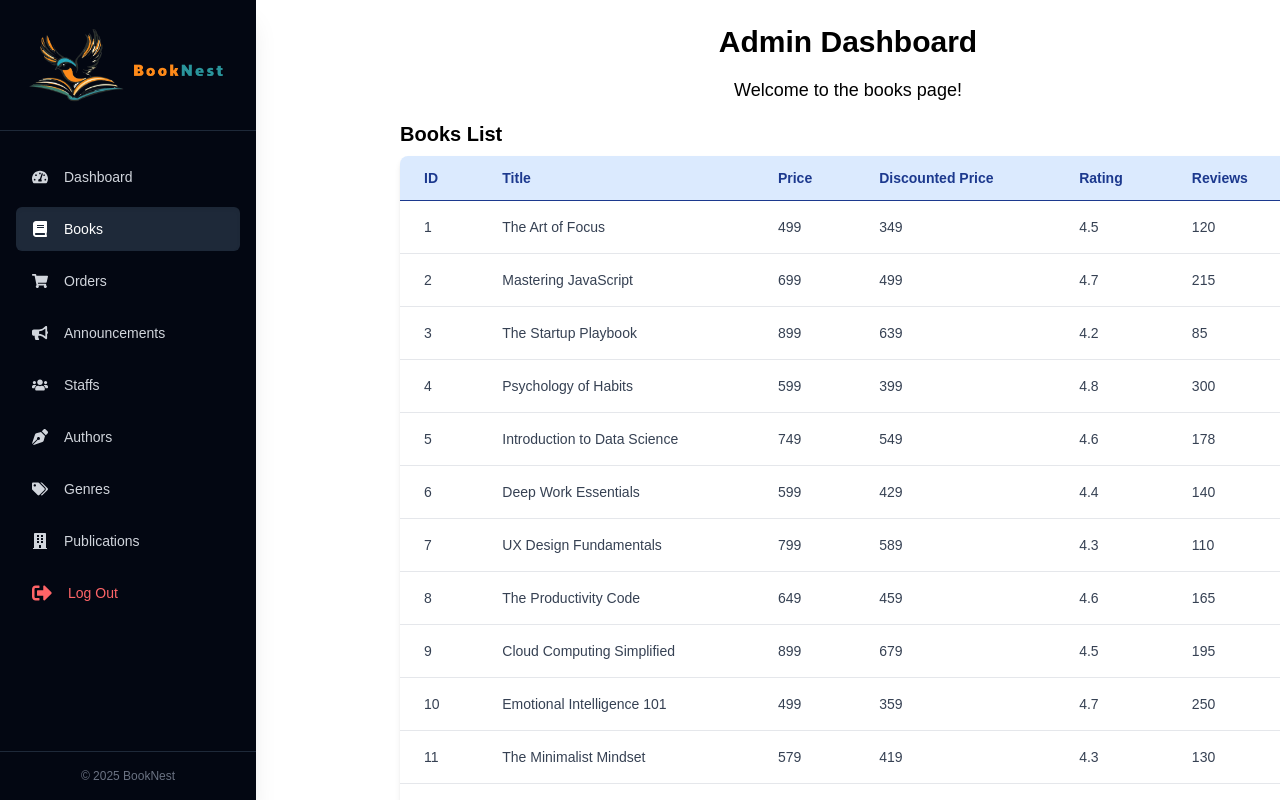
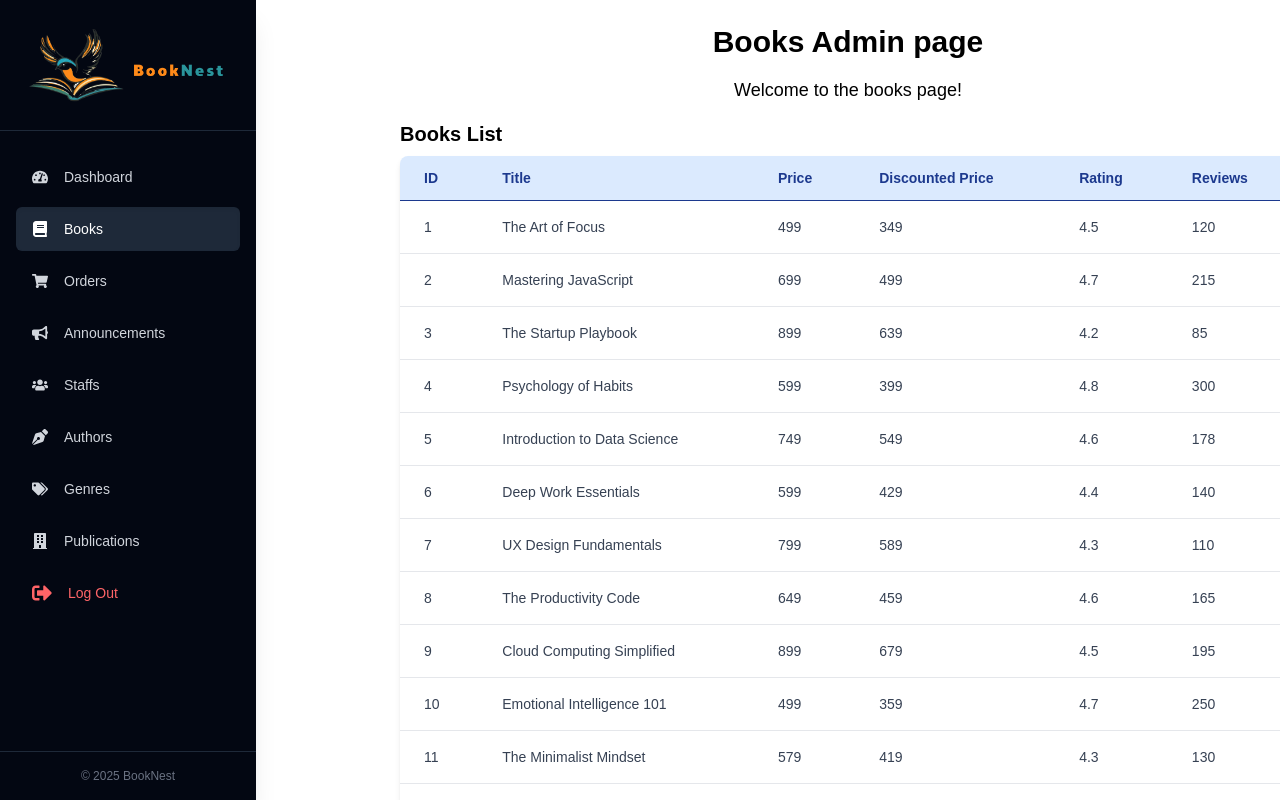
Before and after one commit to devrajKhadka-smiley/BookNest-Frontend, a React (Vite) app: page /admin/books in a window 1280 px wide. Shown: the top 800 px of the page. Built offline with nearby package versions, Linux system fonts and the light colour scheme.

Commit message:
Fix: message in books admin page

```diff
--- a/src/pages/admin/Books.jsx
+++ b/src/pages/admin/Books.jsx
@@ -33,7 +33,7 @@
 
   return (
     <div className="flex flex-col items-center justify-center">
-      <h1 className="text-3xl font-bold mb-4">Admin Dashboard</h1>
+      <h1 className="text-3xl font-bold mb-4">Books Admin page</h1>
       <p className="text-lg mb-4">Welcome to the books page!</p>
 
       {/* Display fetched books */}
```
